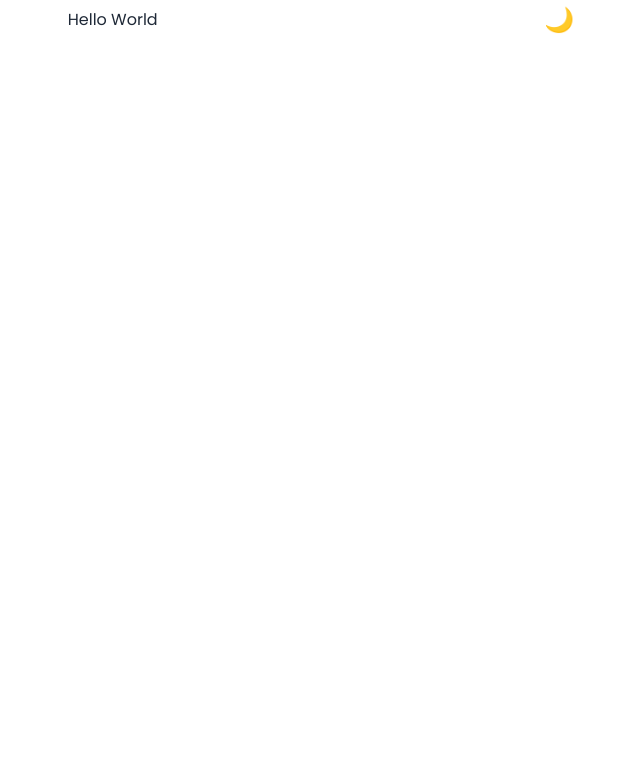
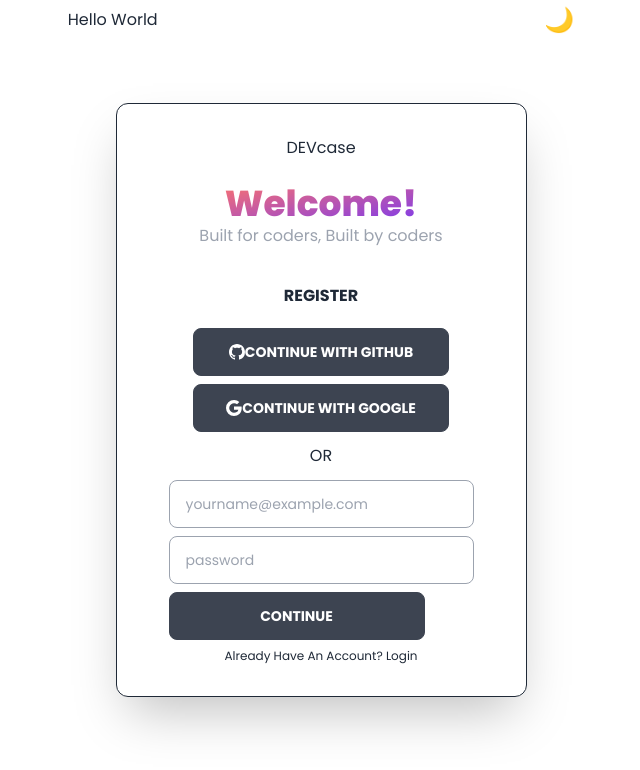
Before and after one commit to mukulrajpoot262610/dev-case-app, a Next.js app: page /auth/register in a window 1280 px wide. Shown: the top 770 px of the page, without its empty margins (319-959 px from the left). Built offline with nearby package versions, Linux system fonts and the light colour scheme.

Commit message:
Completed Register UI

```diff
--- a/pages/auth/index.js
+++ b/pages/auth/index.js
@@ -1,5 +1,6 @@
 import React, { useState } from 'react'
 import Head from 'next/head'
+import Link from 'next/link'
 
 const Login = () => {
 
@@ -64,7 +65,7 @@ const Login = () => {
                         <button className="btn btn-wide">Continue</button>
                     </div>
                 </form>
-
+                <p className="text-xs">Don’t have an account? <Link className="hover:underline cursor-pointer" href="/auth/register">Sign Up</Link></p>
             </div>
 
         </div>
--- a/pages/auth/register.js
+++ b/pages/auth/register.js
@@ -1,8 +1,73 @@
-import React from 'react'
+import React, { useState } from 'react'
+import Head from 'next/head'
+import Link from 'next/link'
 
 const Register = () => {
+
+    const [showPassword, setShowPassword] = useState(false)
+    const [type, setType] = useState("password")
+
+    const password = () => {
+        if (showPassword === false) {
+            setShowPassword(true)
+            setType('text')
+        } else {
+            setShowPassword(false)
+            setType('password')
+        }
+    }
+
+    const handleSubmit = () => {
+
+    }
+
     return (
-        <div>
+        <div className="flex flex-col items-center justify-center min-h-screen py-2">
+            <Head>
+                <title>Register - DEVcase</title>
+                <link rel="icon" href="/favicon.ico" />
+            </Head>
+
+            <div className="flex flex-col items-center justify-center rounded-xl md:shadow-2xl p-8 md:border border-gray-800">
+                <p>DEVcase</p>
+                <h1 className="text-4xl font-extrabold text-transparent bg-clip-text bg-gradient-to-br from-red-400 to-purple-600 mt-6 text-center">Welcome!</h1>
+                <p className="mb-6 text-gray-400">Built for coders, Built by coders</p>
+                <p className="uppercase font-semibold my-3">Register</p>
+
+                <button className="flex justify-center items-center btn btn-wide my-2">
+                    <svg className="mr-2" xmlns="http://www.w3.org/2000/svg" width="16" height="16" fill="currentColor" class="bi bi-github" viewBox="0 0 16 16">
+                        <path d="M8 0C3.58 0 0 3.58 0 8c0 3.54 2.29 6.53 5.47 7.59.4.07.55-.17.55-.38 0-.19-.01-.82-.01-1.49-2.01.37-2.53-.49-2.69-.94-.09-.23-.48-.94-.82-1.13-.28-.15-.68-.52-.01-.53.63-.01 1.08.58 1.23.82.72 1.21 1.87.87 2.33.66.07-.52.28-.87.51-1.07-1.78-.2-3.64-.89-3.64-3.95 0-.87.31-1.59.82-2.15-.08-.2-.36-1.02.08-2.12 0 0 .67-.21 2.2.82.64-.18 1.32-.27 2-.27.68 0 1.36.09 2 .27 1.53-1.04 2.2-.82 2.2-.82.44 1.1.16 1.92.08 2.12.51.56.82 1.27.82 2.15 0 3.07-1.87 3.75-3.65 3.95.29.25.54.73.54 1.48 0 1.07-.01 1.93-.01 2.2 0 .21.15.46.55.38A8.012 8.012 0 0 0 16 8c0-4.42-3.58-8-8-8z" />
+                    </svg>
+                    Continue with GitHub
+                </button>
+                <button className="flex justify-center items-center btn btn-wide">
+                    <svg className="mr-2" xmlns="http://www.w3.org/2000/svg" width="16" height="16" fill="currentColor" class="bi bi-google" viewBox="0 0 16 16">
+                        <path d="M15.545 6.558a9.42 9.42 0 0 1 .139 1.626c0 2.434-.87 4.492-2.384 5.885h.002C11.978 15.292 10.158 16 8 16A8 8 0 1 1 8 0a7.689 7.689 0 0 1 5.352 2.082l-2.284 2.284A4.347 4.347 0 0 0 8 3.166c-2.087 0-3.86 1.408-4.492 3.304a4.792 4.792 0 0 0 0 3.063h.003c.635 1.893 2.405 3.301 4.492 3.301 1.078 0 2.004-.276 2.722-.764h-.003a3.702 3.702 0 0 0 1.599-2.431H8v-3.08h7.545z" />
+                    </svg>
+                    Continue with Google
+                </button>
+
+                <p className="my-3">OR</p>
+
+                <form onSubmit={handleSubmit} className="w-full px-5">
+                    <div className="form-control w-full">
+                        <input type="email" placeholder="yourname@example.com" className="input dark:bg-primary border border-gray-400 dark:border-gray-800" required />
+                    </div>
+                    <div className="relative form-control w-full my-2">
+                        <input required type={type} placeholder="password" className="input dark:bg-primary border border-gray-400 dark:border-gray-800" />
+                        <h1 className="absolute right-4 cursor-pointer top-3">
+                            {
+                                showPassword ? <i className="fas fa-eye" onClick={password}></i> : <i className="fas fa-eye-slash" onClick={password}></i>
+                            }</h1>
+                    </div>
+                    <div className="form-control w-full my-2">
+                        <button className="btn btn-wide">Continue</button>
+                    </div>
+                </form>
+
+                <p className="text-xs">Already Have An Account? <Link className="hover:underline cursor-pointer" href="/auth">Login</Link></p>
+
+            </div>
 
         </div>
     )
```
